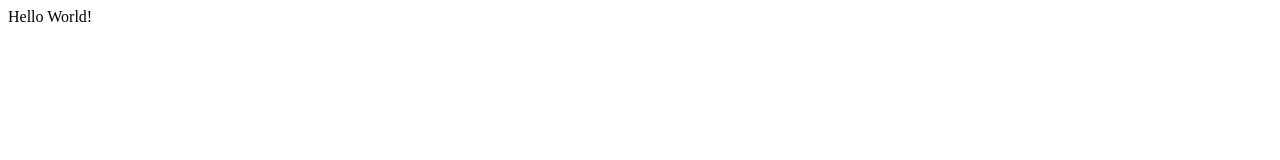
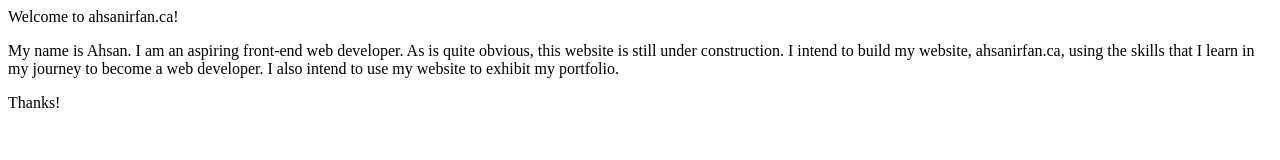
Before and after one commit to ahsanirfan85/ahsanirfan.ca, a website: page index.html in a window 1280 px wide. Drawn offline with Linux system fonts and the light colour scheme.

Commit message:
index.html
Added a short description to the index.html file.

```diff
--- a/index.html
+++ b/index.html
@@ -1,3 +1,8 @@
 <body>
-Hello World!
+	<p>Welcome to ahsanirfan.ca!</p>
+	<p></p>
+	<p>My name is Ahsan. I am an aspiring front-end web developer. As is quite obvious, this website is still under
+		construction. I intend to build my website, ahsanirfan.ca, using the skills that I learn in my journey to become a
+		web developer. I also intend to use my website to exhibit my portfolio.</p>
+	<p>Thanks!</p>
 </body>
```
